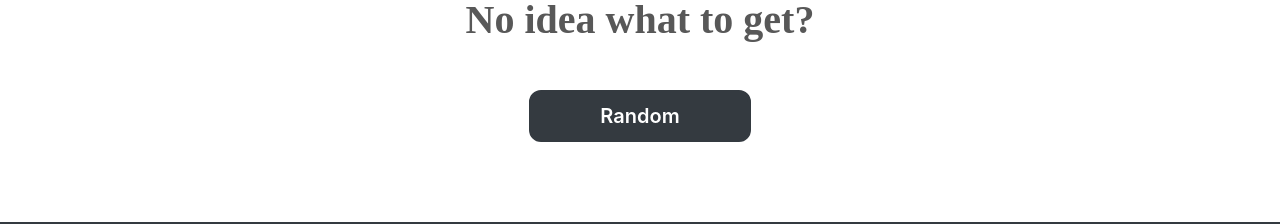
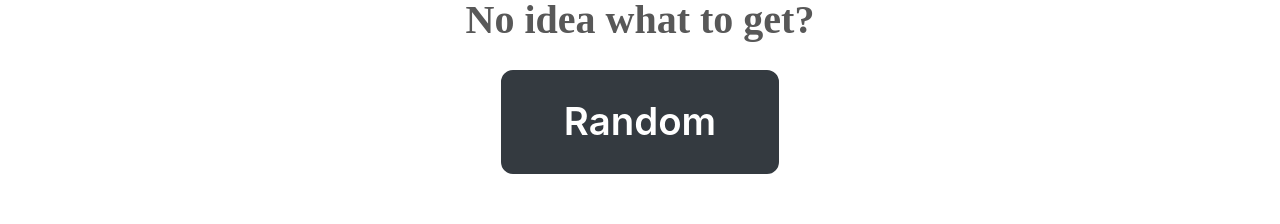
Before and after one commit to linchen1010/myBar, a React (Create React App) app in the folder client/: page /drinks in a window 1280 px wide. Shown: the part 878-1102 px from the top of the page. Built offline with nearby package versions, Linux system fonts and the light colour scheme.

Commit message:
edit button font-size and width

```diff
--- a/client/src/App.css
+++ b/client/src/App.css
@@ -257,15 +257,14 @@ a.cocktailNameLink:hover {
   background-color: #343a40;
   border: none;
   color: white;
-  padding: 8px 20px;
+  padding: 20px 20px;
   text-align: center;
   text-decoration: none;
-  font-size: 12px;
   cursor: pointer;
-  font-size: 20px;
+  font-size: 3vw;
   font-weight: 600;
-  width: 20%;
-  transition-duration: 0.3s;
+  width: 25%;
+  transition-duration: 0.4s;
   border: 3px solid #343a40;
   border-radius: 12px;
 }
@@ -276,17 +275,16 @@ a.cocktailNameLink:hover {
   border: 3px solid #343a40;
 }
 
-.btn-default {
+.btn-form {
   background-color: #343a40;
   border: none;
   color: white;
   padding: 8px 20px;
   text-align: center;
   text-decoration: none;
-  font-size: 12px;
+  font-size: 3vw;
   margin: 20px 0;
   cursor: pointer;
-  font-size: 20px;
   font-weight: 600;
   width: 100%;
   transition-duration: 0.3s;
@@ -294,7 +292,7 @@ a.cocktailNameLink:hover {
   border-radius: 12px;
 }
 
-.btn-default:hover {
+.btn-form:hover {
   background-color: white;
   color: #343a40;
   border: 3px solid #343a40;
--- a/client/src/components/Drinks/Drinks.js
+++ b/client/src/components/Drinks/Drinks.js
@@ -62,10 +62,7 @@ export default function Drinks() {
             <div className="detailTitle">No idea what to get?</div>
           </Col>
         </Row>
-        <Row
-          className="justify-content-center"
-          style={{ textAlign: 'center', marginTop: '20px' }}
-        >
+        <Row className="justify-content-center" style={{ textAlign: 'center' }}>
           <Col>
             <Button
               variant="outline-info"
--- a/client/src/components/Login.js
+++ b/client/src/components/Login.js
@@ -19,7 +19,7 @@ export default function Login() {
               placeholder="Password"
               size="lg"
             />
-            <Button variant="success" bsPrefix="btn-default">
+            <Button variant="success" bsPrefix="btn-form">
               Login
             </Button>
             <Row className="justify-content-center">
--- a/client/src/components/Signup.js
+++ b/client/src/components/Signup.js
@@ -21,7 +21,7 @@ export default function Signup() {
               placeholder="Password"
               size="lg"
             />
-            <Button variant="success" bsPrefix="btn-default">
+            <Button variant="success" bsPrefix="btn-form">
               Create account
             </Button>
             <Row className="justify-content-center">
```
